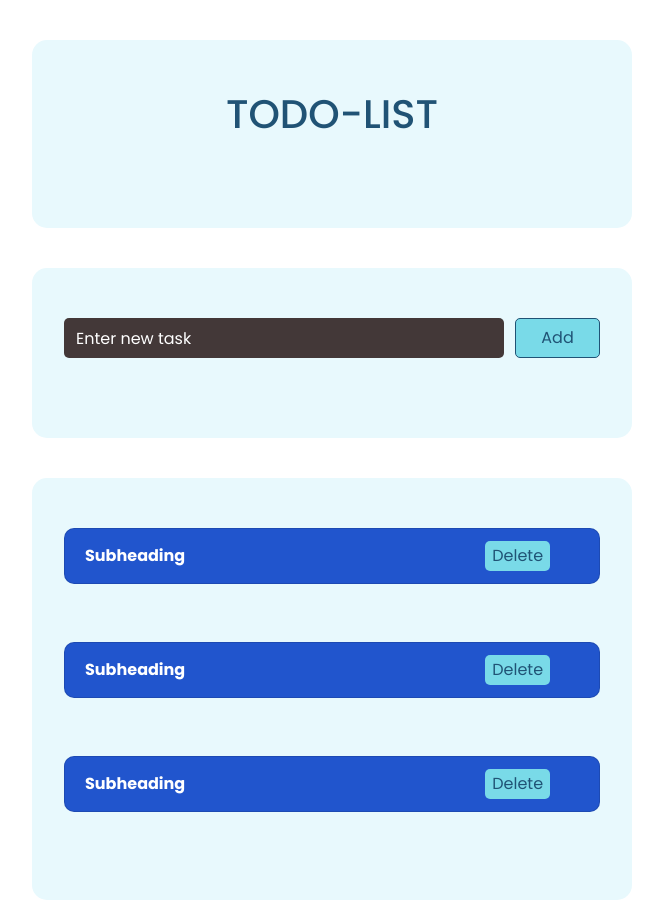
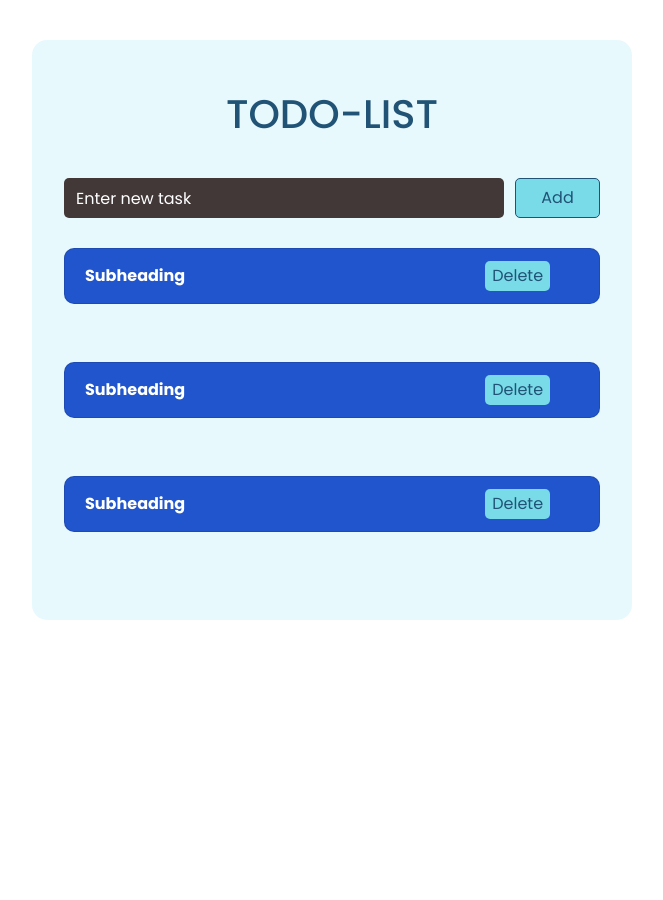
Before and after one commit to lawal-mj/react-todo-app, a React (Create React App) app: page / in a window 1280 px wide. Shown: the whole page, without its empty margins (308-971 px from the left). After the commit the page ends 800 px from the top, so only its background shows below. Built offline with nearby package versions, Linux system fonts and the light colour scheme.

Commit message:
Some how made components work

```diff
--- a/src/App.js
+++ b/src/App.js
@@ -5,7 +5,7 @@ import Task from "./components/Task";
 
 export default function App(){
     return (
-        <div>
+        <div className="container-fluid todo-container">
             <Header />
             <Input />
             <Task />
--- a/src/components/Header.js
+++ b/src/components/Header.js
@@ -1,10 +1,8 @@
 export default function Header() {
     return (
-        <div className="container-fluid todo-container">
             <header>
                 <h1 className="header">TODO-LIST</h1>
             </header>
-        </div>
 
     )
 
--- a/src/components/Input.js
+++ b/src/components/Input.js
@@ -1,11 +1,10 @@
 export default function Input() {
     return (
-        <div className="container-fluid todo-container">
             <div className="task-head">
                 <input placeholder="Enter new task" className="input" type="text" />
                 <button className="task-button">Add</button>
             </div>
-        </div>
+
     )
 
 }
--- a/src/components/Task.js
+++ b/src/components/Task.js
@@ -1,6 +1,6 @@
 export default function Task() {
     return (
-        <div className="container-fluid todo-container">
+        <div>
             <div className="tasks">
                 <div className="task--item">
                     <li className="list-group-item d-flex justify-content-between align-items-start">
```
